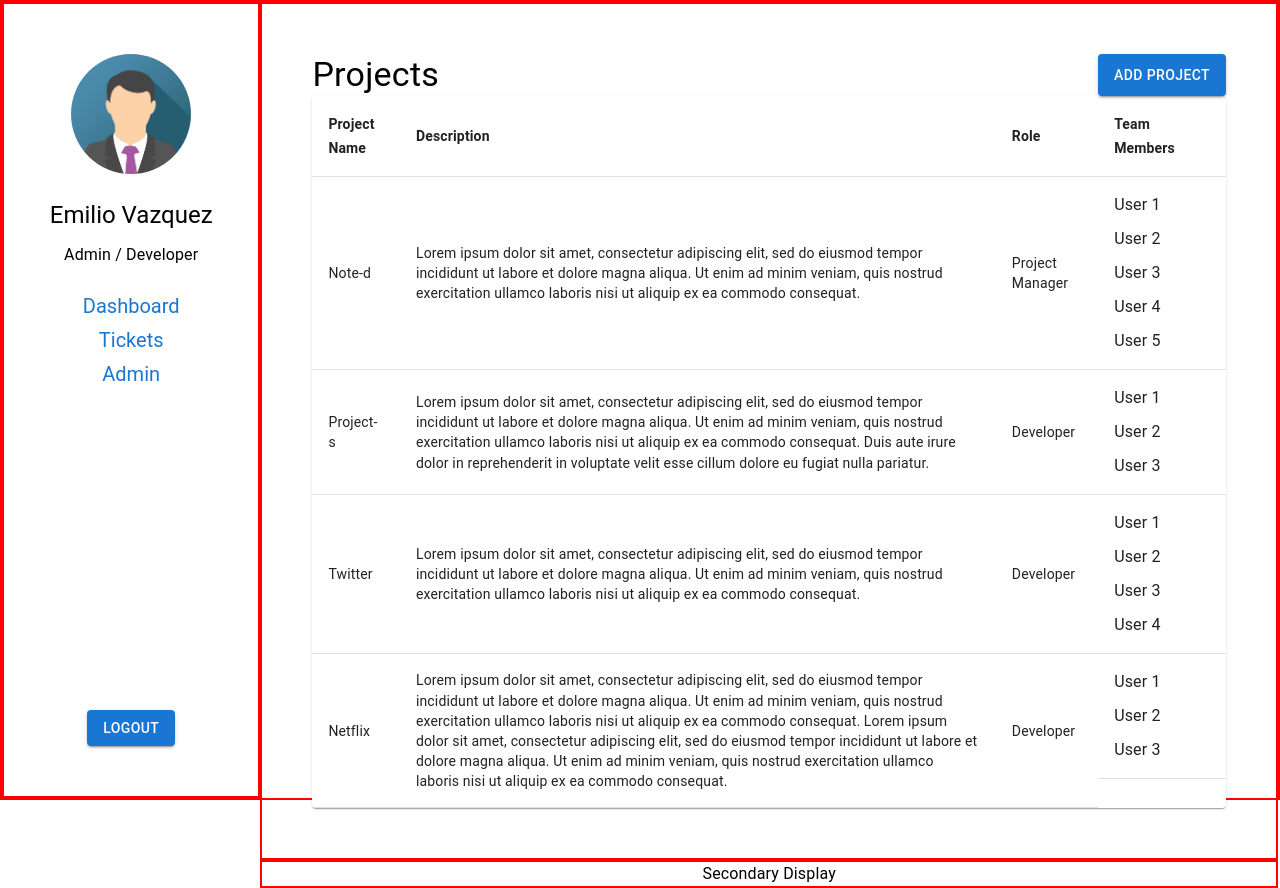
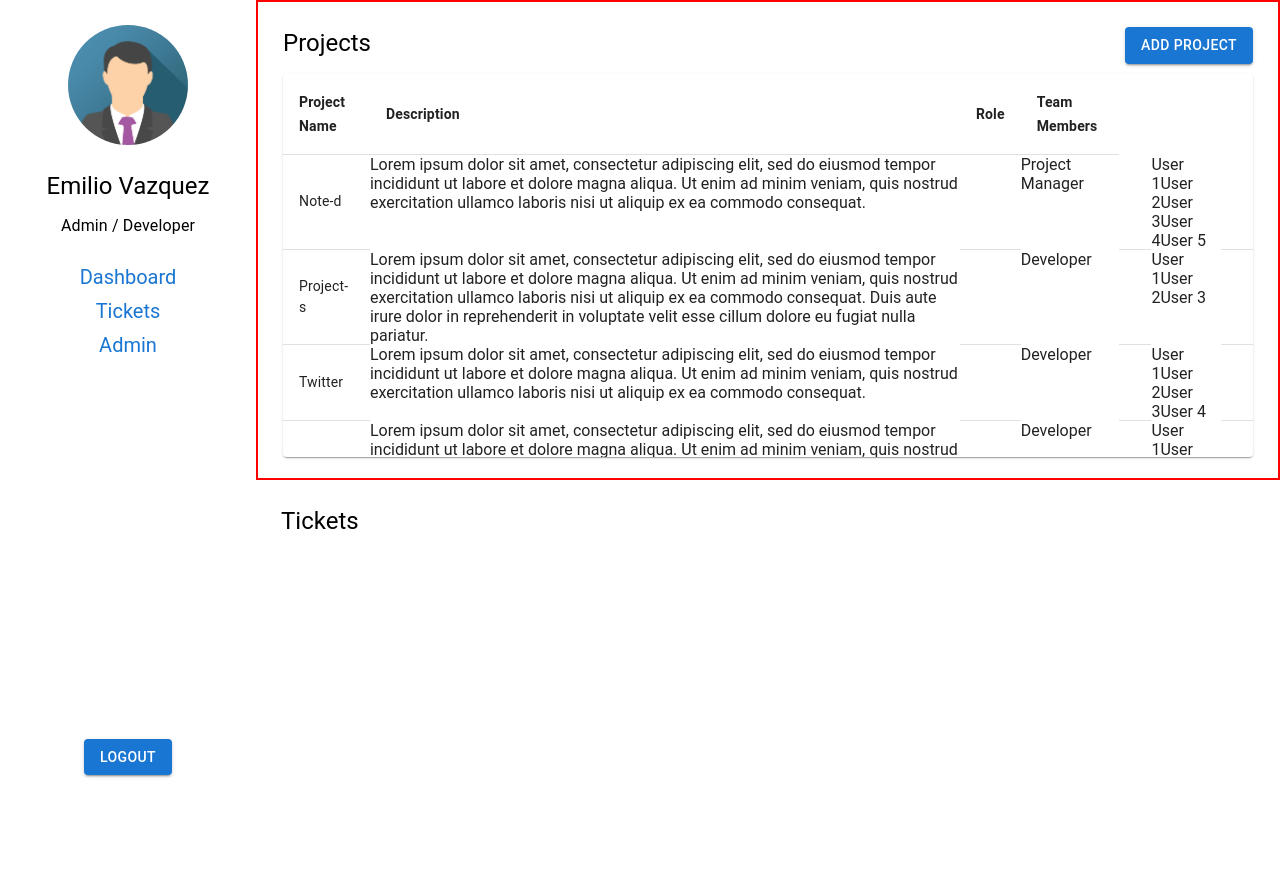
Before and after one commit to emilio-fv/Project-S, a React (Create React App) app in the folder client/: page / in a window 1280 px wide. After the commit the page ends 800 px from the top, so only its background shows below. Built offline with nearby package versions, Linux system fonts and the light colour scheme.

Commit message:
project table pagination feature

```diff
--- a/client/package.json
+++ b/client/package.json
@@ -5,6 +5,7 @@
   "dependencies": {
     "@emotion/react": "^11.10.5",
     "@emotion/styled": "^11.10.5",
+    "@mui/icons-material": "^5.11.0",
     "@mui/material": "^5.11.4",
     "@testing-library/jest-dom": "^5.16.5",
     "@testing-library/react": "^13.4.0",
--- a/client/src/components/ProjectsTable.jsx
+++ b/client/src/components/ProjectsTable.jsx
@@ -1,4 +1,5 @@
 import React from 'react';
+import { makeStyles } from '@mui/material/styles';
 import Table from '@mui/material/Table';
 import TableContainer from '@mui/material/TableContainer';
 import TableHead from '@mui/material/TableHead';
@@ -7,6 +8,78 @@ import TableCell from '@mui/material/TableCell';
 import Paper from '@mui/material/Paper';
 import TableBody from '@mui/material/TableBody';
 import Typography from '@mui/material/Typography';
+import Box from '@mui/material/Box';
+import IconButton from '@mui/material/IconButton';
+import FirstPageIcon from '@mui/icons-material/FirstPage';
+import LastPageIcon from '@mui/icons-material/LastPage';
+import KeyboardArrowLeft from '@mui/icons-material/KeyboardArrowLeft';
+import KeyboardArrowRight from '@mui/icons-material/KeyboardArrowRight';
+import TableFooter from '@mui/material/TableFooter';
+import TablePagination from '@mui/material/TablePagination';
+import { useTheme } from '@emotion/react';
+import { useState } from 'react';
+import PropTypes from 'prop-types';
+
+function TablePaginationActions(props) {
+    const theme = useTheme();
+    const { count, page, rowsPerPage, onPageChange } = props;
+
+    const handleFirstPageButtonClick = (event) => {
+      onPageChange(event, 0);
+    };
+
+    const handleBackButtonClick = (event) => {
+      onPageChange(event, page - 1);
+    };
+
+    const handleNextButtonClick = (event) => {
+      onPageChange(event, page + 1);
+    };
+
+    const handleLastPageButtonClick = (event) => {
+      onPageChange(event, Math.max(0, Math.ceil(count / rowsPerPage) - 1));
+    };
+
+    return (
+      <Box sx={{ flexShrink: 0, ml: 2.5 }}>
+        <IconButton
+          onClick={handleFirstPageButtonClick}
+          disabled={page === 0}
+          aria-label="first page"
+        >
+          {theme.direction === 'rtl' ? <LastPageIcon /> : <FirstPageIcon />}
+        </IconButton>
+        <IconButton
+          onClick={handleBackButtonClick}
+          disabled={page === 0}
+          aria-label="previous page"
+        >
+          {theme.direction === 'rtl' ? <KeyboardArrowRight /> : <KeyboardArrowLeft />}
+        </IconButton>
+        <IconButton
+          onClick={handleNextButtonClick}
+          disabled={page >= Math.ceil(count / rowsPerPage) - 1}
+          aria-label="next page"
+        >
+          {theme.direction === 'rtl' ? <KeyboardArrowLeft /> : <KeyboardArrowRight />}
+        </IconButton>
+        <IconButton
+          onClick={handleLastPageButtonClick}
+          disabled={page >= Math.ceil(count / rowsPerPage) - 1}
+          aria-label="last page"
+        >
+          {theme.direction === 'rtl' ? <FirstPageIcon /> : <LastPageIcon />}
+        </IconButton>
+      </Box>
+    );
+  }
+
+  TablePaginationActions.propTypes = {
+    count: PropTypes.number.isRequired,
+    onPageChange: PropTypes.func.isRequired,
+    page: PropTypes.number.isRequired,
+    rowsPerPage: PropTypes.number.isRequired,
+  };
 
 const tableHeaders = [
 	"Project Name",
@@ -15,6 +88,7 @@ const tableHeaders = [
 	"Team Members"
 ]
 
+// CREATE SAMPLE DATA
 function createProject(name, description, role, team) {
     return { name, description, role, team }
 }
@@ -23,14 +97,33 @@ const sampleProjects = [
     createProject('Note-d', 'Lorem ipsum dolor sit amet, consectetur adipiscing elit, sed do eiusmod tempor incididunt ut labore et dolore magna aliqua. Ut enim ad minim veniam, quis nostrud exercitation ullamco laboris nisi ut aliquip ex ea commodo consequat.', 'Project Manager', ["User 1", "User 2", "User 3", "User 4", "User 5"]),
     createProject('Project-s', 'Lorem ipsum dolor sit amet, consectetur adipiscing elit, sed do eiusmod tempor incididunt ut labore et dolore magna aliqua. Ut enim ad minim veniam, quis nostrud exercitation ullamco laboris nisi ut aliquip ex ea commodo consequat. Duis aute irure dolor in reprehenderit in voluptate velit esse cillum dolore eu fugiat nulla pariatur. ', 'Developer', ["User 1", "User 2", "User 3"]),
     createProject('Twitter', 'Lorem ipsum dolor sit amet, consectetur adipiscing elit, sed do eiusmod tempor incididunt ut labore et dolore magna aliqua. Ut enim ad minim veniam, quis nostrud exercitation ullamco laboris nisi ut aliquip ex ea commodo consequat.', 'Developer', ["User 1", "User 2", "User 3", "User 4"]),
+    createProject('Netflix', 'Lorem ipsum dolor sit amet, consectetur adipiscing elit, sed do eiusmod tempor incididunt ut labore et dolore magna aliqua. Ut enim ad minim veniam, quis nostrud exercitation ullamco laboris nisi ut aliquip ex ea commodo consequat. Lorem ipsum dolor sit amet, consectetur adipiscing elit, sed do eiusmod tempor incididunt ut labore et dolore magna aliqua. Ut enim ad minim veniam, quis nostrud exercitation ullamco laboris nisi ut aliquip ex ea commodo consequat.', 'Developer', ["User 1", "User 2", "User 3"]),
+    createProject('Netflix', 'Lorem ipsum dolor sit amet, consectetur adipiscing elit, sed do eiusmod tempor incididunt ut labore et dolore magna aliqua. Ut enim ad minim veniam, quis nostrud exercitation ullamco laboris nisi ut aliquip ex ea commodo consequat. Lorem ipsum dolor sit amet, consectetur adipiscing elit, sed do eiusmod tempor incididunt ut labore et dolore magna aliqua. Ut enim ad minim veniam, quis nostrud exercitation ullamco laboris nisi ut aliquip ex ea commodo consequat.', 'Developer', ["User 1", "User 2", "User 3"]),
+    createProject('Netflix', 'Lorem ipsum dolor sit amet, consectetur adipiscing elit, sed do eiusmod tempor incididunt ut labore et dolore magna aliqua. Ut enim ad minim veniam, quis nostrud exercitation ullamco laboris nisi ut aliquip ex ea commodo consequat. Lorem ipsum dolor sit amet, consectetur adipiscing elit, sed do eiusmod tempor incididunt ut labore et dolore magna aliqua. Ut enim ad minim veniam, quis nostrud exercitation ullamco laboris nisi ut aliquip ex ea commodo consequat.', 'Developer', ["User 1", "User 2", "User 3"]),
+    createProject('Netflix', 'Lorem ipsum dolor sit amet, consectetur adipiscing elit, sed do eiusmod tempor incididunt ut labore et dolore magna aliqua. Ut enim ad minim veniam, quis nostrud exercitation ullamco laboris nisi ut aliquip ex ea commodo consequat. Lorem ipsum dolor sit amet, consectetur adipiscing elit, sed do eiusmod tempor incididunt ut labore et dolore magna aliqua. Ut enim ad minim veniam, quis nostrud exercitation ullamco laboris nisi ut aliquip ex ea commodo consequat.', 'Developer', ["User 1", "User 2", "User 3"]),
     createProject('Netflix', 'Lorem ipsum dolor sit amet, consectetur adipiscing elit, sed do eiusmod tempor incididunt ut labore et dolore magna aliqua. Ut enim ad minim veniam, quis nostrud exercitation ullamco laboris nisi ut aliquip ex ea commodo consequat. Lorem ipsum dolor sit amet, consectetur adipiscing elit, sed do eiusmod tempor incididunt ut labore et dolore magna aliqua. Ut enim ad minim veniam, quis nostrud exercitation ullamco laboris nisi ut aliquip ex ea commodo consequat.', 'Developer', ["User 1", "User 2", "User 3"])
-]
+];
 
 const ProjectsTable = (props) => {
+    const [page, setPage] = useState(0);
+    const [rowsPerPage, setRowsPerPage] = useState(5);
+
+    const emptyRows =
+        page > 0 ? Math.max(0, (1 + page) * rowsPerPage - sampleProjects.length) : 0
+
+    const handleChagePage = (event, newPage) => {
+        setPage(newPage);
+    }
+
+    const handleChangeRowsPerPage = (event) => {
+        setRowsPerPage(parseInt(event.target.value, 10));
+        setPage(0);
+    }
+
     return (
         <>
-            <TableContainer component={Paper}>
-                <Table sx={{ minWidth: 650 }} aria-label="Table of logged in user's projects">
+            <TableContainer component={Paper} sx={{ maxHeight: "90%" }}>
+                <Table stickyHeader aria-label="Table of logged in user's projects">
                     <TableHead>
                         <TableRow>
                             { tableHeaders.map((item, key) =>
@@ -39,23 +132,52 @@ const ProjectsTable = (props) => {
                         </TableRow>
                     </TableHead>
                     <TableBody>
-                            { sampleProjects.map((item, key) => {
-                                return (<TableRow key={key}>
-                                    <TableCell>{item.name}</TableCell>
-                                    <TableCell>{item.description}</TableCell>
-                                    <TableCell>{item.role}</TableCell>
-                                    <TableCell sx={{ display: 'flex', flexWrap: 'wrap', gap: '10px' }}>
-                                        {
-                                            item.team.map((name, key) => {
-                                                return (
-                                                    <Typography>{name}</Typography>
-                                                )
-                                            })
-                                        }
-                                    </TableCell>
-                                </TableRow>)
-                            })}
+                    {(rowsPerPage > 0
+                        ? sampleProjects.slice(page * rowsPerPage, page * rowsPerPage + rowsPerPage)
+                        : sampleProjects
+                    ).map((row) => (
+                        <TableRow key={row.name}>
+                            <TableCell>
+                                {row.name}
+                            </TableCell>
+                                {row.description}
+                            <TableCell>
+                            </TableCell>
+                                {row.role}
+                            <TableCell>
+                            </TableCell>
+                                {row.team}
+                            <TableCell>
+                            </TableCell>
+                        </TableRow>
+                    ))}
+
+                    {emptyRows > 0 && (
+                        <TableRow style={{ height: 53 * emptyRows }}>
+                        <TableCell colSpan={6} />
+                        </TableRow>
+                    )}
                     </TableBody>
+                    <TableFooter>
+                        <TableRow>
+                            <TablePagination
+                                rowsPerPageOptions={[5,10, { label: 'All', value: -1}]}
+                                colSpan={4}
+                                count={sampleProjects.length}
+                                rowsPerPage={rowsPerPage}
+                                page={page}
+                                SelectProps={{
+                                    inputProps: {
+                                        'aria-label': 'rows per page',
+                                    },
+                                    native: true,
+                                }}
+                                onPageChange={handleChagePage}
+                                onRowsPerPageChange={handleChangeRowsPerPage}
+                                ActionsComponent={TablePaginationActions}
+                            />
+                        </TableRow>
+                    </TableFooter>
                 </Table>
             </TableContainer>
         </>
--- /dev/null
+++ b/client/src/components/TicketOverviewDisplay.jsx
@@ -0,0 +1,15 @@
+import React from 'react';
+import Typography from '@mui/material/Typography';
+import Box from '@mui/material/Box';
+
+const TicketOverviewDisplay = (props) => {
+    return (
+        <>
+            <Box sx={{ maxHeight: '40%', flex: 2, padding: '25px' }}>
+                <Typography variant='h5' component="h2">Tickets</Typography>
+            </Box>
+        </>
+    )
+}
+
+export default TicketOverviewDisplay;
--- a/client/src/components/mainDisplay.jsx
+++ b/client/src/components/mainDisplay.jsx
@@ -8,9 +8,9 @@ const MainDisplay = (props) => {
 
     return (
         <>
-            <Box sx={{ flex: 3, padding: '50px', border: '2px solid red'}}>
-                <Box sx={{ display: 'flex', justifyContent: 'space-between' }}>
-                    <Typography variant='h4' component="h2">{ props.displayTitle }</Typography>
+            <Box sx={{ maxHeight: '60%', flex: 3, padding: '25px', border: '2px solid red' }}>
+                <Box sx={{ display: 'flex', justifyContent: 'space-between', marginBottom: '10px' }}>
+                    <Typography variant='h5' component="h2">{ props.displayTitle }</Typography>
                     <StyledButton text={ props.buttonText } />
                 </Box>
                 {
--- a/client/src/components/secondaryDisplay.jsx
+++ /dev/null
@@ -1,15 +0,0 @@
-import React from 'react';
-import Typography from '@mui/material/Typography';
-import Box from '@mui/material/Box';
-
-const SecondaryDisplay = (props) => {
-    return (
-        <>
-            <Box sx={{ flex: 2, border: '2px solid red'}}>
-                <Typography textAlign={'center'}>Secondary Display</Typography>
-            </Box>
-        </>
-    )
-}
-
-export default SecondaryDisplay;
--- a/client/src/components/sidebar.jsx
+++ b/client/src/components/sidebar.jsx
@@ -9,7 +9,7 @@ import LinkComponent from '@mui/material/Link';
 const Sidebar = (props) => {
     return (
         <>
-            <Box sx={{ flex: 1, border: '2px solid red', display: 'flex', flexDirection: 'column', textAlign: 'center', alignItems: 'center', justifyContent: 'space-between', paddingY: '50px' }}>
+            <Box sx={{ flex: 1, display: 'flex', flexDirection: 'column', textAlign: 'center', alignItems: 'center', justifyContent: 'space-between', paddingY: '25px' }}>
                 <Box sx={{  display: 'flex', flexDirection: 'column', textAlign: 'center', alignItems: 'center' }}>
                     <Box
                         component="img"
--- a/client/src/views/dashboard.jsx
+++ b/client/src/views/dashboard.jsx
@@ -1,18 +1,19 @@
 import React from 'react';
 import Sidebar from '../components/Sidebar';
 import MainDisplay from '../components/MainDisplay';
-import SecondaryDisplay from '../components/SecondaryDisplay';
+import TicketOverviewDisplay from '../components/TicketOverviewDisplay';
 import ProjectsTable from '../components/ProjectsTable';
 import Box from '@mui/material/Box';
 
 const Dashboard = (props) => {
 	return(
     	<>
-			<Box sx={{ width: '100%', height: '100vh', display: 'flex', border: '2px solid red' }}>
+			<Box sx={{ width: '100%',  height: '100vh', maxHeight: '100vh', display: 'flex' }}>
         		<Sidebar />
 				<Box sx={{ flex: 4, display: 'flex', flexDirection: 'column' }}>
-					<MainDisplay displayTitle={"Projects"} buttonText={"Add Project"} displayTable={<ProjectsTable />} />
-        			<SecondaryDisplay />
+					{/* displayTable={<ProjectsTable />}  */}
+					<MainDisplay displayTitle={"Projects"} buttonText={"Add Project"} displayTable={< ProjectsTable />}/>
+        			<TicketOverviewDisplay />
 				</Box>
 			</Box>
     	</>
```
Also changed, not shown: 1 other file (tests, documents, lock files or other folders).
